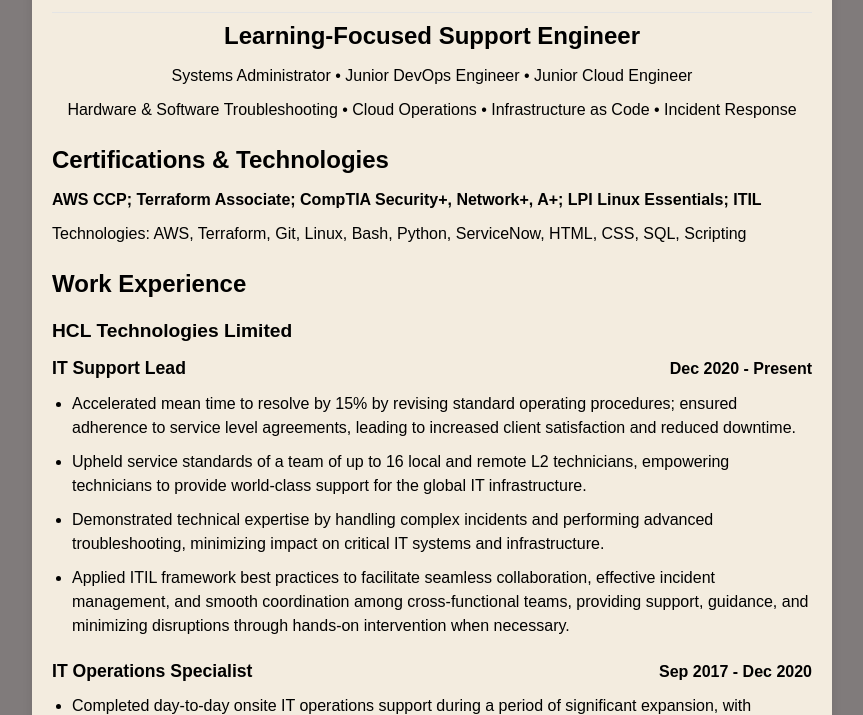
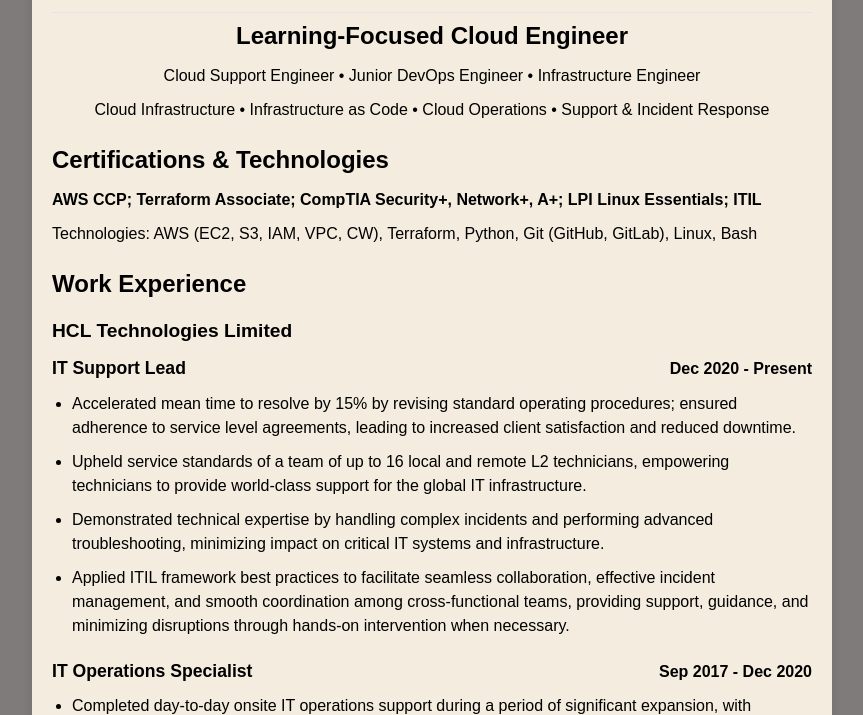
Before and after one commit to Dclark2434/resume-website, a plain HTML site: page index.html in a window 1280 px wide. Shown: the part 136-851 px from the top of the page, without its empty margins (208-1071 px from the left). Drawn offline with Linux system fonts and the light colour scheme; a script that the page names is missing.

Commit message:
updated index.html

```diff
--- a/index.html
+++ b/index.html
@@ -18,15 +18,15 @@
     </header>
 
     <section class="centered-section">
-        <h2>Learning-Focused Support Engineer</h2>
-        <p>Systems Administrator • Junior DevOps Engineer • Junior Cloud Engineer</p>
-        <p>Hardware & Software Troubleshooting • Cloud Operations • Infrastructure as Code • Incident Response</p>
+        <h2>Learning-Focused Cloud Engineer</h2>
+        <p>Cloud Support Engineer • Junior DevOps Engineer • Infrastructure Engineer</p>
+        <p>Cloud Infrastructure • Infrastructure as Code • Cloud Operations • Support & Incident Response</p>
     </section>
 
     <section>
         <h2>Certifications & Technologies</h2>
         <b><p>AWS CCP; Terraform Associate; CompTIA Security+, Network+, A+; LPI Linux Essentials; ITIL</p></b>
-        <p>Technologies: AWS, Terraform, Git, Linux, Bash, Python, ServiceNow, HTML, CSS, SQL, Scripting</p>
+        <p>Technologies: AWS (EC2, S3, IAM, VPC, CW), Terraform, Python, Git (GitHub, GitLab), Linux, Bash</p>
     </section>
 
     <section>
```
